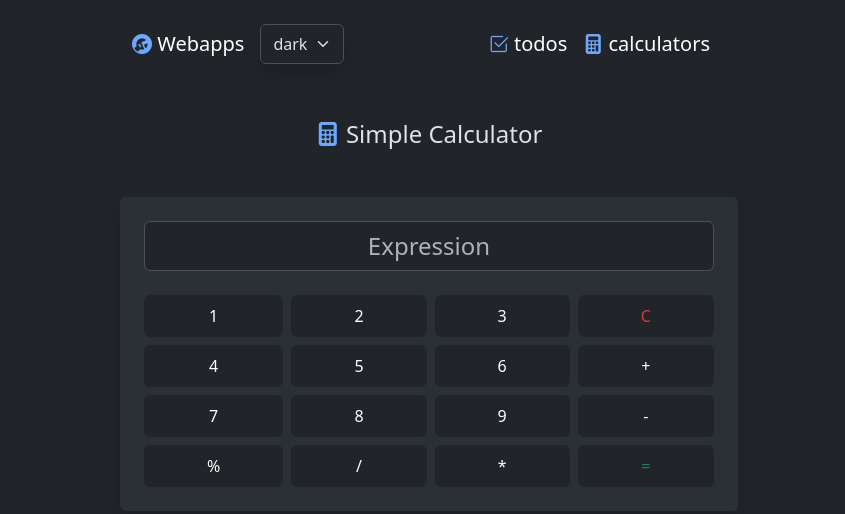
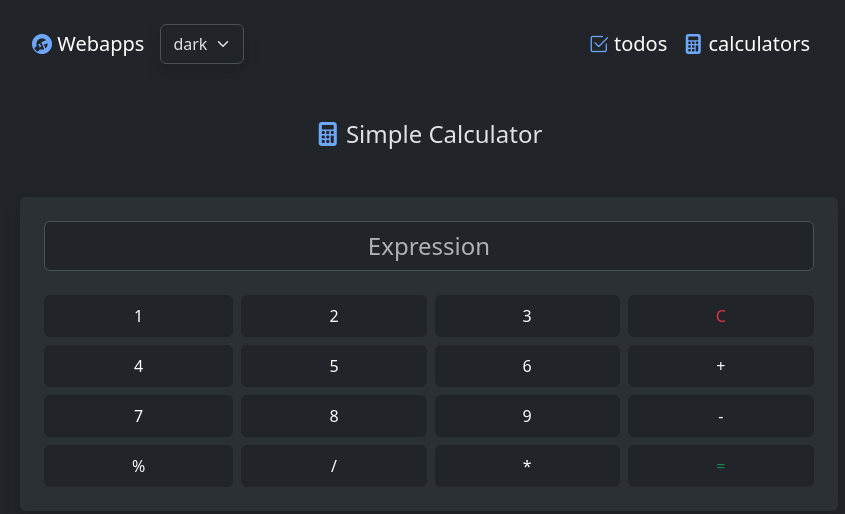
Before and after one commit to AlexTheGreat510/simple-webapps-bootstrap, a website: page simple-calculator.html in a window 1280 px wide. Shown: the whole page, without its empty margins (211-1056 px from the left). Drawn offline with nearby package versions, Linux system fonts and the light colour scheme.

Commit message:
style: remove max-width variable from calculator

```diff
--- a/css/simple-calculator.css
+++ b/css/simple-calculator.css
@@ -1,9 +1,3 @@
-/* VARIABLES */
-
-:root {
-	--main-max-width: 650px;
-}
-
 /* CLASSES */
 
 .calc-body {
```
